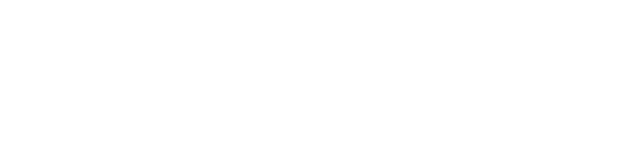
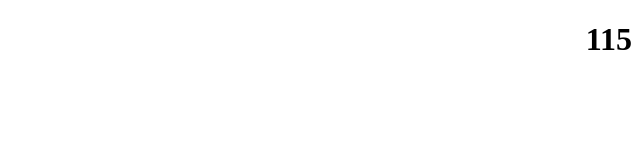
Before and after one commit to ryryp97/Coding-Quiz, a plain HTML site: page index.html in a window 1280 px wide. Shown: the full height of the page, 640-1280 px from the left. Drawn offline with Linux system fonts and the light colour scheme.

Commit message:
created a countdown timer for the quiz that is stored within a function

```diff
--- a/index.html
+++ b/index.html
@@ -7,6 +7,7 @@
     <link rel="stylesheet"  href="style.css">
 </head>
 <body>
+    <h1 class="time"></h1>
 
     <script src="script.js"></script>
 </body>
--- a/script.js
+++ b/script.js
@@ -0,0 +1,21 @@
+
+
+//This code controls the timer for the quiz
+var timeEl = document.querySelector(".time");
+//This value controls how many seconds the timer is counting down from
+var secondsLeft = 120;
+
+function setTime() {
+    var timerInterval = setInterval(function() {
+      secondsLeft--;
+      timeEl.textContent = secondsLeft;
+
+      if(secondsLeft === 0) {
+        clearInterval(timerInterval);
+        sendMessage();
+      }
+
+    }, 1000);
+  }
+
+  setTime();
--- a/style.css
+++ b/style.css
@@ -0,0 +1,3 @@
+h1 {
+    text-align: right;
+}
```
